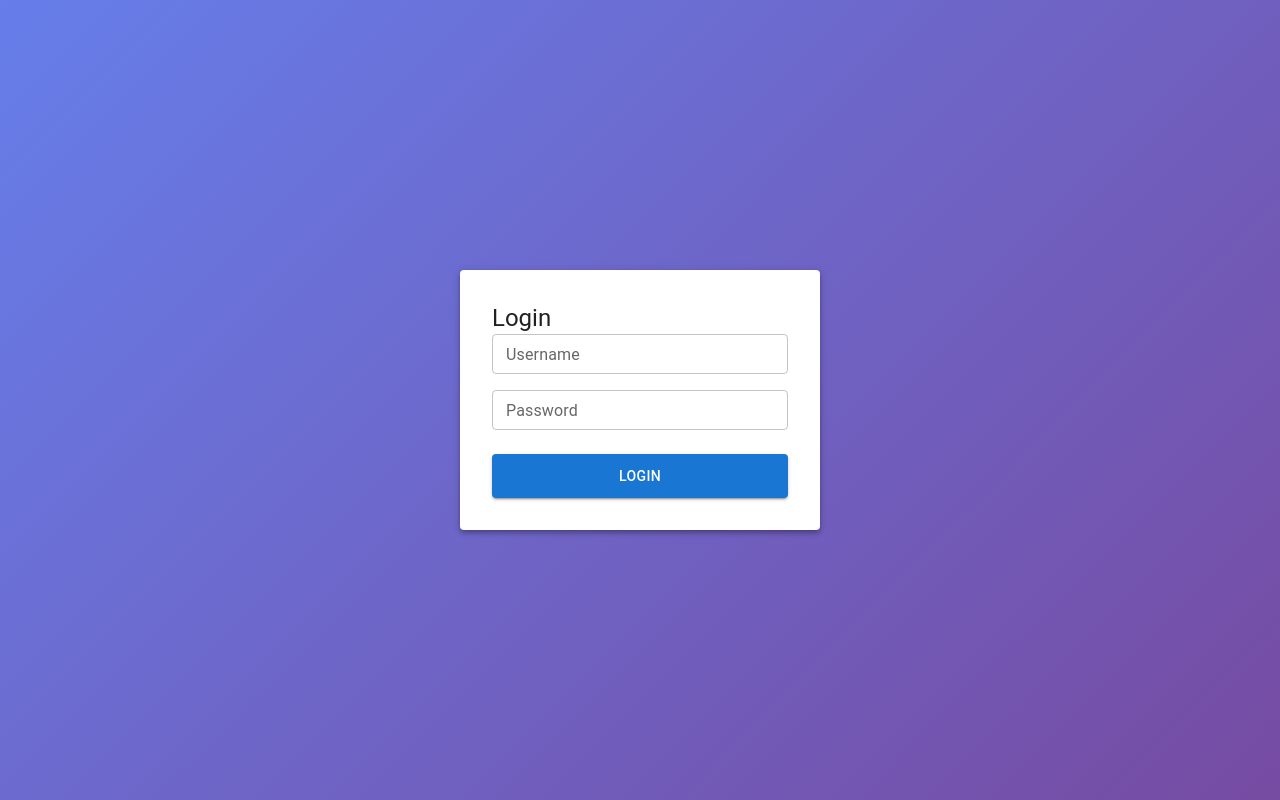
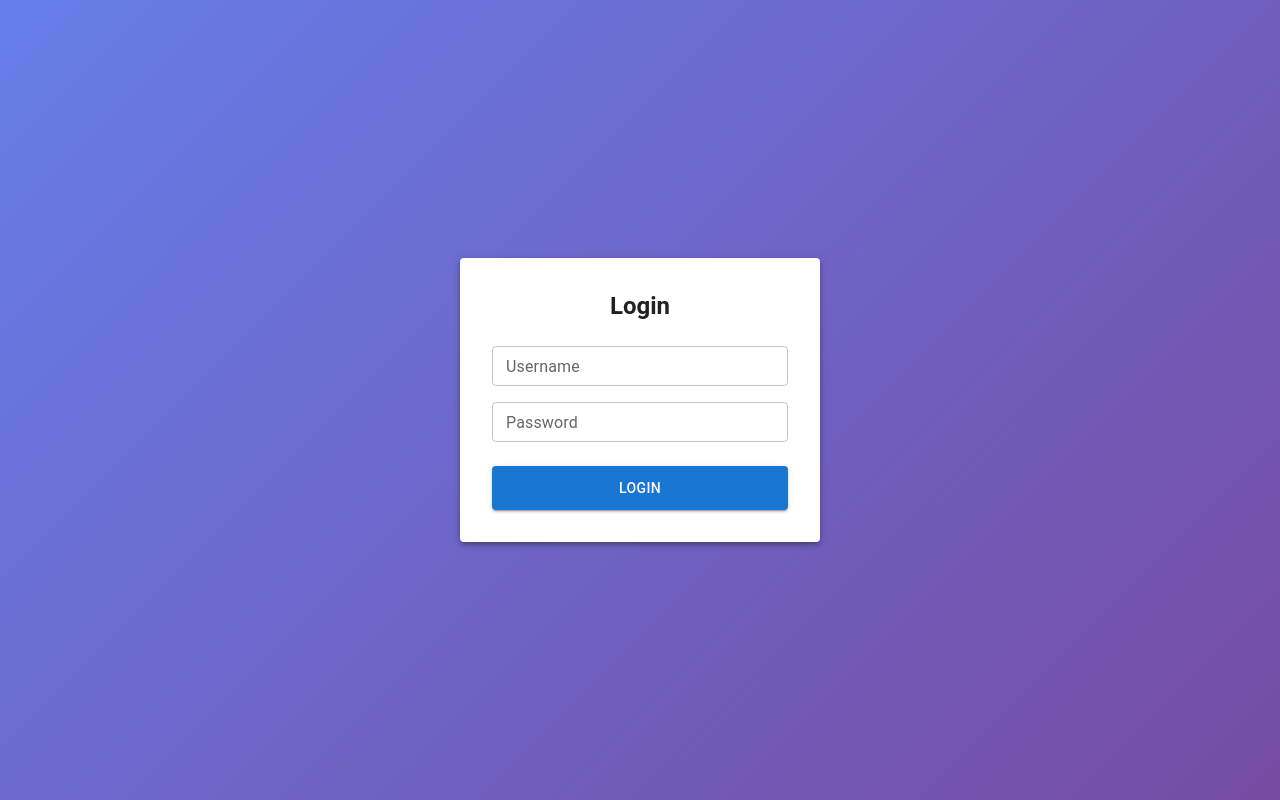
Before and after one commit to wenping29/Cesium, a React (Vite) app in the folder react-axios-mock/: page /login in a window 1280 px wide. Built offline with nearby package versions, Linux system fonts and the light colour scheme; what cesium would draw is missing.

Commit message:
优化处理三维不展示地图报错的问题

```diff
--- a/react-axios-mock/src/components/CesiumMap.jsx
+++ b/react-axios-mock/src/components/CesiumMap.jsx
@@ -176,6 +176,7 @@ export default function CesiumMap({
           animation: false, timeline: false, geocoder: false,
           homeButton: false, sceneModePicker: false, baseLayerPicker: false,
           navigationHelpButton: false, infoBox: false,
+          terrainProvider: new Cesium.EllipsoidTerrainProvider(),
         })
 
         viewerRef.current = viewer
--- a/react-axios-mock/src/pages/LoginPage.jsx
+++ b/react-axios-mock/src/pages/LoginPage.jsx
@@ -39,7 +39,7 @@ export default function LoginPage() {
       background: 'linear-gradient(135deg, #667eea 0%, #764ba2 100%)',
     }}>
       <Card sx={{ p: 4, width: 360, boxShadow: 4 }}>
-        <Typography variant="h5" textAlign="center" fontWeight={600} mb={3}>
+        <Typography variant="h5" sx={{ textAlign: 'center', fontWeight: 600, mb: 3 }}>
           {t('login.title')}
         </Typography>
 
```
